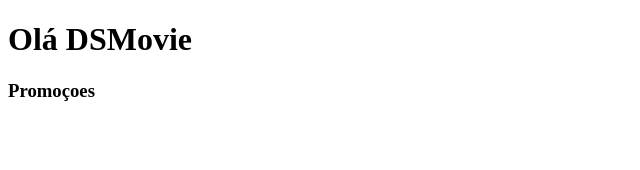
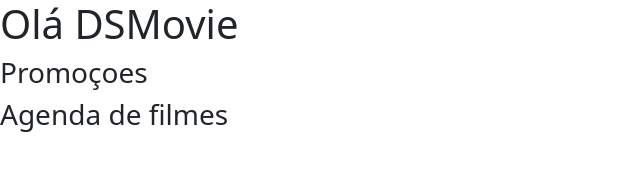
Before and after one commit to SamuelSimplicio/DSMovie, a plain HTML site: page index.html in a window 1280 px wide. Shown: the whole page, without its empty margins (0-640 px from the left). Drawn offline with nearby package versions, Linux system fonts and the light colour scheme.

Commit message:
Bootstrap

```diff
--- a/index.html
+++ b/index.html
@@ -5,9 +5,11 @@
     <meta http-equiv="X-UA-Compatible" content="IE=edge">
     <meta name="viewport" content="width=device-width, initial-scale=1.0">
     <title>DSMovie</title>
+    <link href="https://cdn.jsdelivr.net/npm/bootstrap@5.1.3/dist/css/bootstrap.min.css" rel="stylesheet" integrity="sha384-1BmE4kWBq78iYhFldvKuhfTAU6auU8tT94WrHftjDbrCEXSU1oBoqyl2QvZ6jIW3" crossorigin="anonymous">
 </head>
 <body>
     <h1>Olá DSMovie</h1>
     <h3>Promoçoes</h3>
+    <h3>Agenda de filmes</h3>
 </body>
 </html>
```
